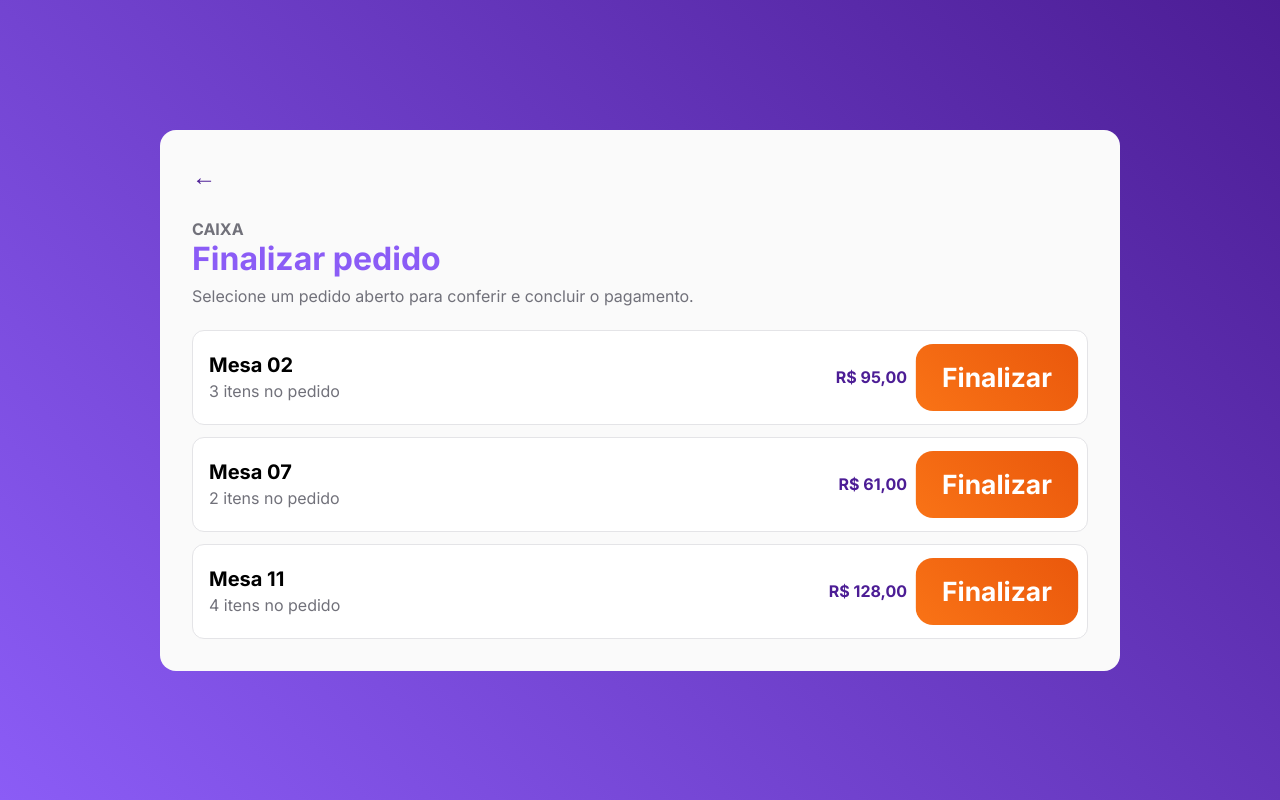
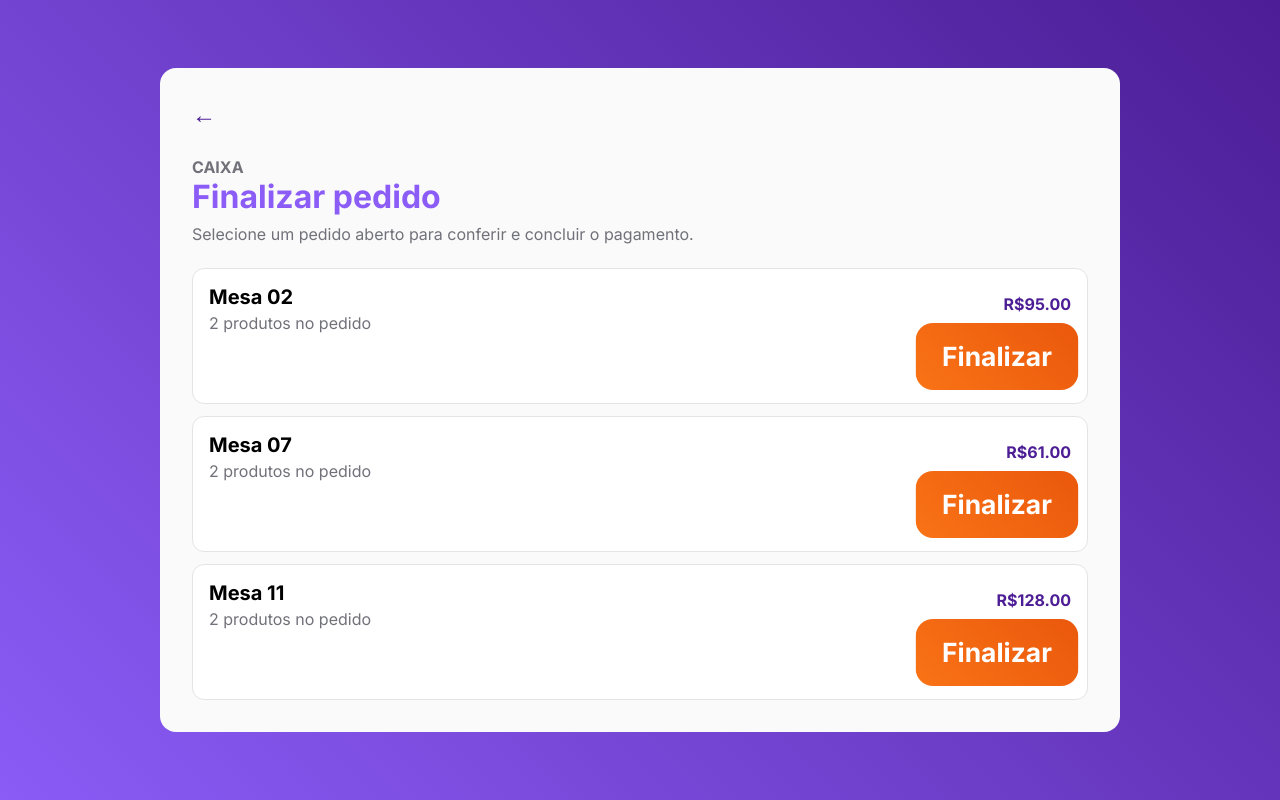
Before and after one commit to AmandaLinger/PlatoFront, an Angular app: page /finalizar-pedido in a window 1280 px wide. Built offline with nearby package versions, Linux system fonts and the light colour scheme.

Commit message:
implementando ajustes em telas de pedido

```diff
--- a/src/app/components/btn-config/btn-config.scss
+++ b/src/app/components/btn-config/btn-config.scss
@@ -2,7 +2,7 @@ button{
   border-radius: 100px;
   border: none;
   background-color: var(--plato-purple-dark);
-
+  cursor: pointer;
   padding: 8px;
   img{
     height: 38px;
--- a/src/app/components/item-home/item-home.scss
+++ b/src/app/components/item-home/item-home.scss
@@ -12,4 +12,6 @@ button{
 
 button:hover{
   scale: 1.1;
+
+  transition: ease-in-out 0.2s ;
 }
--- /dev/null
+++ b/src/app/components/modal-finalizar-nota/modal-finalizar-nota.html
@@ -0,0 +1,43 @@
+<div class="overlay" (click)="closed.emit()">
+  <section class="modal" role="dialog" aria-modal="true" aria-labelledby="finalize-invoice-title" (click)="$event.stopPropagation()">
+    <button class="close-button" type="button" aria-label="Fechar" (click)="closed.emit()">×</button>
+
+    @if (notaFiscal; as nota) {
+      <p class="eyebrow">Fechamento de caixa</p>
+      <h2 id="finalize-invoice-title">Finalizar nota — {{ nota.mesa }}</h2>
+
+      <section class="products" aria-label="Produtos da nota fiscal">
+        <h3>Produtos da nota</h3>
+        <ul>
+          @for (produto of nota.produtos; track produto.nome) {
+            <li><span>{{ produto.quantidade }}x {{ produto.nome }}</span></li>
+          }
+        </ul>
+        <div class="total"><span>Total</span><strong>{{ nota.valorTotal | currency: 'BRL' : 'symbol' : '1.2-2' }}</strong></div>
+      </section>
+
+      <form (ngSubmit)="finalizeNote()">
+        <label for="operador">Caixa / Operador</label>
+        <select id="operador" name="operador" [(ngModel)]="operadorId" required>
+          <option value="" disabled>Selecione o operador</option>
+          @for (operador of operadores; track operador.id) {
+            <option [value]="operador.id">{{ operador.nome }}</option>
+          }
+        </select>
+
+        <label for="forma-pagamento">Forma de pagamento</label>
+        <select id="forma-pagamento" name="formaPagamento" [(ngModel)]="formaPagamento" required>
+          <option value="" disabled>Selecione a forma de pagamento</option>
+          @for (forma of formasPagamento; track forma.valor) {
+            <option [value]="forma.valor">{{ forma.rotulo }}</option>
+          }
+        </select>
+
+        <div class="actions">
+          <button class="secondary-button" type="button" (click)="closed.emit()">Cancelar</button>
+          <button class="primary-button" type="submit" [disabled]="!canFinalize">Finalizar nota</button>
+        </div>
+      </form>
+    }
+  </section>
+</div>
--- /dev/null
+++ b/src/app/components/modal-finalizar-nota/modal-finalizar-nota.scss
@@ -0,0 +1,11 @@
+@use '../modal-detalhe-produto/modal-detalhe-produto.scss' as *;
+
+.modal { width: min(100%, 540px); }
+.products { margin: 20px 0; border-top: 1px solid var(--plato-border); border-bottom: 1px solid var(--plato-border); padding: 16px 0;
+  h3 { margin: 0; font-size: var(--ts-20); }
+  ul { display: grid; gap: 8px; margin: 12px 0; padding: 0; list-style: none; color: var(--plato-text-secondary); }
+}
+.total { display: flex; justify-content: space-between; border-top: 1px solid var(--plato-border); padding-top: 12px; color: var(--plato-purple-dark); font-size: var(--ts-20); font-weight: 700; }
+form { display: grid; gap: 8px; }
+select { border: 1px solid var(--plato-border); border-radius: 8px; background-color: var(--plato-surface); padding: 12px; color: var(--plato-text); font: inherit; }
+.primary-button:disabled { cursor: not-allowed; opacity: 0.55; }
--- /dev/null
+++ b/src/app/components/modal-finalizar-nota/modal-finalizar-nota.ts
@@ -0,0 +1,65 @@
+import { CurrencyPipe } from '@angular/common';
+import { Component, EventEmitter, Input, OnChanges, Output, SimpleChanges } from '@angular/core';
+import { FormsModule } from '@angular/forms';
+import {
+  FinalizacaoNota,
+  FormaPagamento,
+  NotaFiscalPendente,
+  OperadorCaixa,
+} from '../../models/pedido.models';
+
+interface OpcaoPagamento {
+  readonly valor: FormaPagamento;
+  readonly rotulo: string;
+}
+
+@Component({
+  selector: 'app-modal-finalizar-nota',
+  imports: [CurrencyPipe, FormsModule],
+  templateUrl: './modal-finalizar-nota.html',
+  styleUrl: './modal-finalizar-nota.scss',
+})
+export class ModalFinalizarNota implements OnChanges {
+  @Input() notaFiscal: NotaFiscalPendente | null = null;
+  @Output() readonly closed = new EventEmitter<void>();
+  @Output() readonly finalized = new EventEmitter<FinalizacaoNota>();
+
+  readonly operadores: readonly OperadorCaixa[] = [
+    { id: 'ana-souza', nome: 'Ana Souza' },
+    { id: 'bruno-lima', nome: 'Bruno Lima' },
+    { id: 'carla-santos', nome: 'Carla Santos' },
+  ];
+
+  readonly formasPagamento: readonly OpcaoPagamento[] = [
+    { valor: 'dinheiro', rotulo: 'Dinheiro' },
+    { valor: 'credito', rotulo: 'Cartão de crédito' },
+    { valor: 'debito', rotulo: 'Cartão de débito' },
+    { valor: 'pix', rotulo: 'PIX' },
+  ];
+
+  operadorId = '';
+  formaPagamento: FormaPagamento | '' = '';
+
+  get canFinalize(): boolean {
+    return Boolean(this.notaFiscal && this.operadorId && this.formaPagamento);
+  }
+
+  ngOnChanges(changes: SimpleChanges): void {
+    if (changes['notaFiscal']) {
+      this.operadorId = '';
+      this.formaPagamento = '';
+    }
+  }
+
+  finalizeNote(): void {
+    if (!this.notaFiscal || !this.operadorId || !this.formaPagamento) {
+      return;
+    }
+
+    this.finalized.emit({
+      notaFiscalId: this.notaFiscal.id,
+      operadorId: this.operadorId,
+      formaPagamento: this.formaPagamento,
+    });
+  }
+}
--- a/src/app/pages/fazer-pedido-page/fazer-pedido-page.html
+++ b/src/app/pages/fazer-pedido-page/fazer-pedido-page.html
@@ -45,7 +45,7 @@
           <div class="total"><span>Total</span><strong>{{ valorTotal | currency: 'BRL' : 'symbol' : '1.2-2' }}</strong></div>
         }
         <div class="container-style">
-          <app-btn-orange [disabled]="itens.length === 0" (click)="openConfirmationModal()">Finalizar pedido</app-btn-orange>
+          <app-btn-orange [disabled]="itens.length === 0" (click)="openConfirmationModal()">Realizar pedido</app-btn-orange>
         </div>
       </aside>
     </div>
--- a/src/app/pages/finalizar-pedido-page/finalizar-pedido-page.html
+++ b/src/app/pages/finalizar-pedido-page/finalizar-pedido-page.html
@@ -1,27 +1,39 @@
 <main>
   <section class="page-container" aria-labelledby="page-title">
-    <app-btn-back/>
+    <app-btn-back />
     <header>
       <p class="eyebrow">Caixa</p>
       <h1 id="page-title">Finalizar pedido</h1>
       <p>Selecione um pedido aberto para conferir e concluir o pagamento.</p>
     </header>
 
+    @if (notasFiscais.length === 0) {
+      <p class="empty-state">Não há pedidos aguardando finalização.</p>
+    } @else {
       <section class="order-list" aria-label="Pedidos abertos">
-      @for (pedido of pedidos; track pedido.mesa) {
+        @for (notaFiscal of notasFiscais; track notaFiscal.id) {
           <article class="order-card">
             <div>
-            <h2>{{ pedido.mesa }}</h2>
-            <p>{{ pedido.itens }} itens no pedido</p>
+              <h2>{{ notaFiscal.mesa }}</h2>
+              <p>{{ notaFiscal.produtos.length }} produtos no pedido</p>
             </div>
             <div class="order-action">
-            <strong>{{ pedido.total }}</strong>
-            <div class="style-container">
-              <app-btn-orange >Finalizar</app-btn-orange>
-            </div>
+              <strong>{{ notaFiscal.valorTotal | currency: 'BRL' : 'symbol' : '1.2-2' }}</strong>
+              <app-btn-orange (click)="openFinalizeModal(notaFiscal)" class="size-font">Finalizar</app-btn-orange>
             </div>
           </article>
         }
       </section>
+    }
   </section>
+
+  <div class="container-position">
+    @if (notaFinalizada; as nota) {
+      <p class="success-message" role="status">A nota da {{ nota.mesa }} foi finalizada com sucesso.</p>
+    }
+  </div>
 </main>
+
+@if (notaSelecionada) {
+  <app-modal-finalizar-nota [notaFiscal]="notaSelecionada" (closed)="closeFinalizeModal()" (finalized)="finalizeNote($event)" />
+}
--- a/src/app/pages/finalizar-pedido-page/finalizar-pedido-page.scss
+++ b/src/app/pages/finalizar-pedido-page/finalizar-pedido-page.scss
@@ -1,57 +1,32 @@
 @use '../page-layout';
 
-.order-list {
-  display: grid;
-  gap: 12px;
+.order-list { display: grid; gap: 12px; }
+.order-card { display: flex; flex-direction: column; align-items: flex-start; gap: 16px; min-height: 136px; box-sizing: border-box; border: 1px solid var(--plato-border); border-radius: 12px; background-color: var(--plato-surface); padding: 16px;
+  h2, p { margin: 0; }
+  h2 { font-size: var(--ts-20); }
+  p { margin-top: 4px; color: var(--plato-text-secondary); }
+}
+.order-action { display: flex; flex-direction: column; align-items: flex-end; gap: 12px; align-self: flex-end; margin-top: auto;
+  strong { color: var(--plato-purple-dark); white-space: nowrap; }
+}
+.empty-state { border: 1px solid var(--plato-border); border-radius: 12px; background-color: var(--plato-surface); padding: 24px; color: var(--plato-text-secondary); text-align: center; }
+
+.success-message { box-sizing: border-box; width: min(100% - 32px, 960px); margin: 16px auto 0; border-radius: 12px; background-color: var(--plato-success); padding: 16px; color: var(--plato-surface); font-weight: 700; text-align: center; }
+
+.container-position{
+  position: absolute;
+  bottom: 0;
+  width: 100%;
+  margin-bottom: 8px;
 }
 
-.order-card {
-  display: flex;
-  align-items: center;
-  justify-content: space-between;
-  gap: 16px;
-  border: 1px solid var(--plato-border);
-  border-radius: 12px;
-  background-color: var(--plato-surface);
-  padding: 16px;
-
-  h2,
-  p {
-    margin: 0;
-  }
-
-  h2 {
-    font-size: var(--ts-20);
-  }
-
-  p {
-    margin-top: 4px;
-    color: var(--plato-text-secondary);
+.size-font{
+  font-size: var(--ts-16);
+}
+@media (min-width: 700px) {
+  .order-card {
+    display: flex;
+    flex-direction: row;
+    justify-content: space-between;
   }
 }
-
-.order-action {
-  display: flex;
-  align-items: center;
-  gap: 16px;
-
-  strong {
-    color: var(--plato-purple-dark);
-    white-space: nowrap;
-  }
-}
-
-.order-card,
-.order-action {
-  align-items: flex-start;
-  flex-direction: column;
-}
-
-@media (min-width: 700px) {
-  .order-card,
-  .order-action {
-    align-items: flex-start;
-    align-items: center;
-    flex-direction: row;
-  }
-}
--- a/src/app/pages/finalizar-pedido-page/finalizar-pedido-page.ts
+++ b/src/app/pages/finalizar-pedido-page/finalizar-pedido-page.ts
@@ -1,24 +1,67 @@
+import { CurrencyPipe } from '@angular/common';
 import { Component } from '@angular/core';
-import { RouterLink } from '@angular/router';
+import { BtnBack } from '../../components/btn-back/btn-back';
 import { BtnOrange } from '../../components/btn-orange/btn-orange';
-import {BtnBack} from '../../components/btn-back/btn-back';
-
-interface PedidoAberto {
-  readonly mesa: string;
-  readonly itens: number;
-  readonly total: string;
-}
+import { ModalFinalizarNota } from '../../components/modal-finalizar-nota/modal-finalizar-nota';
+import { FinalizacaoNota, NotaFiscalPendente } from '../../models/pedido.models';
 
 @Component({
   selector: 'app-finalizar-pedido-page',
-  imports: [RouterLink, BtnOrange, BtnBack],
+  imports: [CurrencyPipe, BtnBack, BtnOrange, ModalFinalizarNota],
   templateUrl: './finalizar-pedido-page.html',
   styleUrl: './finalizar-pedido-page.scss',
 })
 export class FinalizarPedidoPage {
-  readonly pedidos: readonly PedidoAberto[] = [
-    { mesa: 'Mesa 02', itens: 3, total: 'R$ 95,00' },
-    { mesa: 'Mesa 07', itens: 2, total: 'R$ 61,00' },
-    { mesa: 'Mesa 11', itens: 4, total: 'R$ 128,00' },
+  notasFiscais: NotaFiscalPendente[] = [
+    {
+      id: 'nf-002',
+      mesa: 'Mesa 02',
+      produtos: [
+        { nome: 'Pizza margherita', quantidade: 1 },
+        { nome: 'Refrigerante', quantidade: 2 },
+      ],
+      valorTotal: 95,
+    },
+    {
+      id: 'nf-007',
+      mesa: 'Mesa 07',
+      produtos: [
+        { nome: 'Pizza calabresa', quantidade: 1 },
+        { nome: 'Refrigerante', quantidade: 2 },
+      ],
+      valorTotal: 61,
+    },
+    {
+      id: 'nf-011',
+      mesa: 'Mesa 11',
+      produtos: [
+        { nome: 'Pizza margherita', quantidade: 2 },
+        { nome: 'Refrigerante', quantidade: 1 },
+      ],
+      valorTotal: 128,
+    },
   ];
+
+  notaSelecionada: NotaFiscalPendente | null = null;
+  notaFinalizada: NotaFiscalPendente | null = null;
+
+  openFinalizeModal(notaFiscal: NotaFiscalPendente): void {
+    this.notaSelecionada = notaFiscal;
+  }
+
+  closeFinalizeModal(): void {
+    this.notaSelecionada = null;
+  }
+
+  finalizeNote(finalizacao: FinalizacaoNota): void {
+    const notaFiscal = this.notasFiscais.find((nota) => nota.id === finalizacao.notaFiscalId) ?? null;
+
+    if (!notaFiscal) {
+      return;
+    }
+
+    this.notaFinalizada = notaFiscal;
+    this.notasFiscais = this.notasFiscais.filter((nota) => nota.id !== finalizacao.notaFiscalId);
+    this.closeFinalizeModal();
+  }
 }
```
Also changed, not shown: src/app/models/pedido.models.ts (+25 -0 lines). Lines whose indentation alone changed are shown as unchanged.
